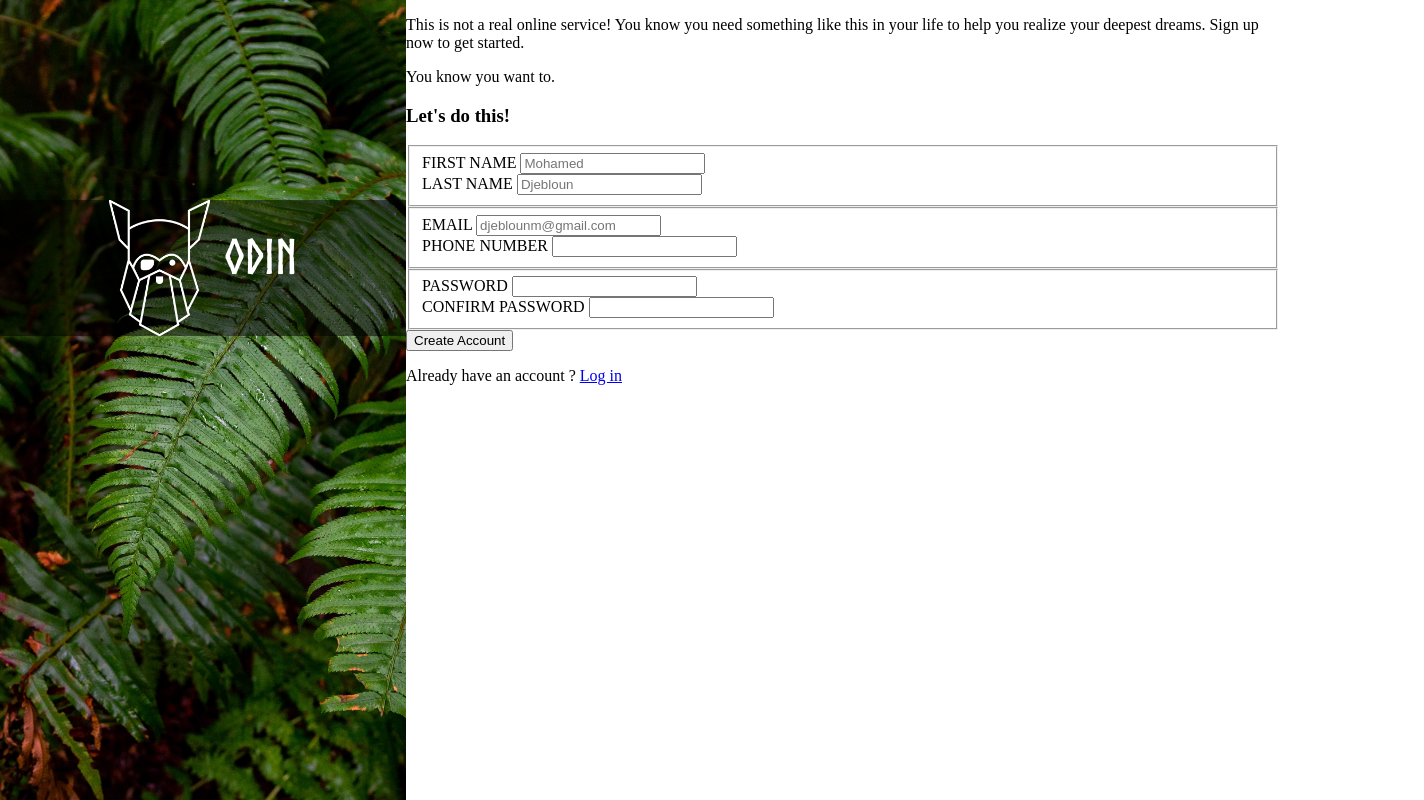
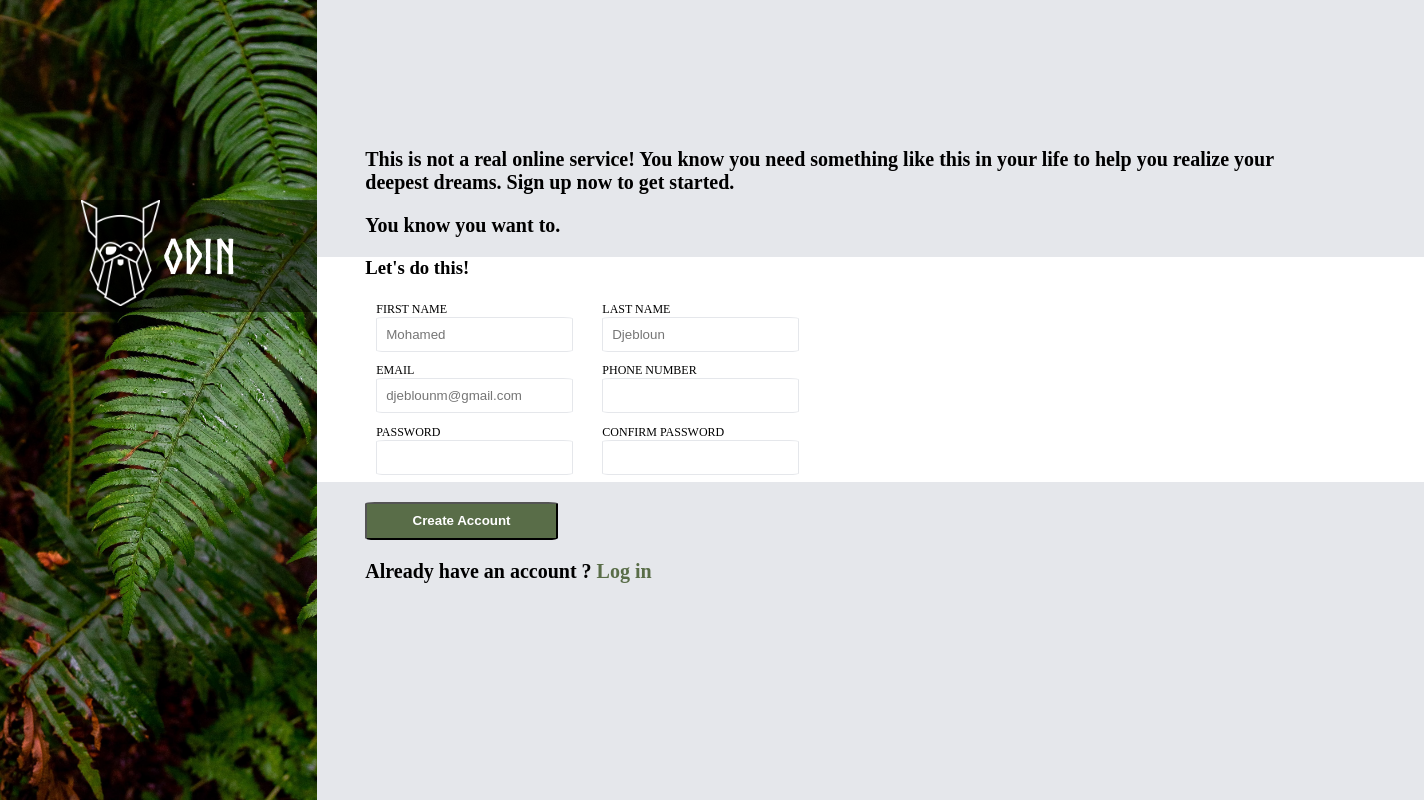
Before and after one commit to mohameddjebloun/sign-up-form, a plain HTML site: page index.html in a window 1280 px wide. Shown: the whole page, 1424 px wide, since content can reach past the window. Drawn offline with Linux system fonts and the light colour scheme.

Commit message:
Style the content section

```diff
--- a/styles.css
+++ b/styles.css
@@ -14,11 +14,13 @@
 body {
     margin: 0;
     padding: 0;
+    background-color: #E5E7EB;
 }
 .pageContainer {
     display: flex;
-    height: 100vh;
-    width: 100vw;
+    position: absolute;
+    height: 100%;
+    width: 100%;
 }
 .imageContainer {
     background-image: url(./images/green-leaf-plant.jpg);
@@ -29,6 +31,7 @@
     margin: 0;
     padding: 0;
     height: 100%;
+    width: 33%;
 }
 .logoContainer {
     display: flex;
@@ -47,3 +50,61 @@
     margin-right: 25%;
     font-size: 3rem;
 }
+.contentContainer {
+    padding-top: 10%;
+}
+.contentContainer>p {
+    font-weight: 700;
+    font-size: 1.25rem;
+    padding-left: 5%;
+}
+#myForm {
+    background-color: white;
+    padding-left: 5%;
+    padding-right: 10%;
+    width: 100%;
+}
+fieldset {
+    border: 0;
+    display: flex;
+    font-size: 0.75rem;
+}
+input,
+label {
+    display: block;
+}
+fieldset>div {
+    margin-right: 5%;
+}
+input {
+    border: var(--defaultBorder);
+    border-radius: 5%;
+    padding: 5%;
+}
+input:focus {
+    border: var(--focusedBorder);
+    box-shadow: 1px 1px 1px 1px;
+}
+input:invalid {
+    border: var(--errorBorder);
+}
+button {
+    background-color: var(--green);
+    color: white;
+    text-align: center;
+    font-weight: 700;
+    padding: 1% 2%;
+    margin-top: 2%;
+    margin-left: 5%;
+    border-radius: 5%;
+    width: 20%;
+
+}
+#buttonAlternative {
+    font-size: 1rem;
+    font-weight: 100;
+}
+p>a {
+    text-decoration: none;
+    color: var(--green);
+}
```
